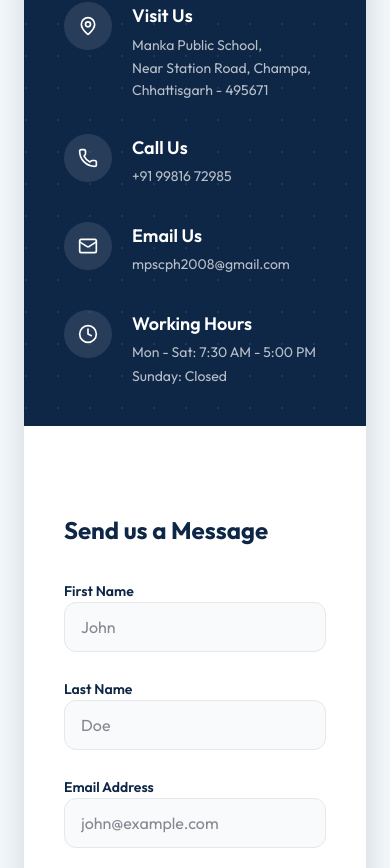
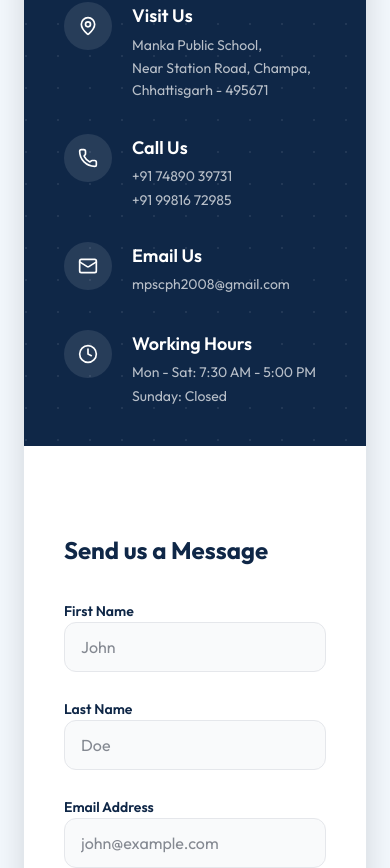
Before and after one commit to AvanishKesharwani/School-Website, a Next.js app: page / in a window 390 px wide. Shown: the part 8460-9328 px from the top of the page. Built offline with nearby package versions, Linux system fonts and the light colour scheme; no server answers.

Commit message:
feat: make contact options interactive and update phone ordering in Contact Us

```diff
--- a/src/components/Contact.tsx
+++ b/src/components/Contact.tsx
@@ -63,7 +63,7 @@ export default function Contact({ content }: { content?: any }) {
               <h3 className="text-3xl font-bold mb-8 text-white">Contact Info</h3>
 
               <div className="space-y-8">
-                <a href="https://maps.app.goo.gl/D8jQ8ebXdULu1UMZ6" target="_blank" rel="noopener noreferrer" className="flex items-start gap-5 group cursor-pointer hover:opacity-80 transition-opacity">
+                <a href="https://maps.app.goo.gl/jKrTcZmQikGgLvERA" target="_blank" rel="noopener noreferrer" className="flex items-start gap-5 group cursor-pointer hover:opacity-80 transition-opacity">
                   <div className="w-12 h-12 rounded-full bg-white/10 flex items-center justify-center shrink-0 group-hover:bg-[#E85D22] transition-colors duration-300">
                     <MapPin className="w-5 h-5 text-white" />
                   </div>
@@ -77,15 +77,24 @@ export default function Contact({ content }: { content?: any }) {
                   </div>
                 </a>
 
-                <a href="tel:+919981672985" className="flex items-start gap-5 group cursor-pointer hover:opacity-80 transition-opacity">
+                <div className="flex items-start gap-5 group">
                   <div className="w-12 h-12 rounded-full bg-white/10 flex items-center justify-center shrink-0 group-hover:bg-[#E85D22] transition-colors duration-300">
                     <Phone className="w-5 h-5 text-white" />
                   </div>
                   <div>
                     <h4 className="font-semibold text-lg mb-1">Call Us</h4>
-                    <p className="text-white/70 text-sm mb-1">+91 99816 72985</p>
+                    <p className="text-white/70 text-sm mb-1">
+                      <a href="tel:+917489039731" className="hover:text-[#E85D22] hover:underline transition-colors block">
+                        +91 74890 39731
+                      </a>
+                    </p>
+                    <p className="text-white/70 text-sm">
+                      <a href="tel:+919981672985" className="hover:text-[#E85D22] hover:underline transition-colors block">
+                        +91 99816 72985
+                      </a>
+                    </p>
                   </div>
-                </a>
+                </div>
 
                 <a href="mailto:mpscph2008@gmail.com" className="flex items-start gap-5 group cursor-pointer hover:opacity-80 transition-opacity">
                   <div className="w-12 h-12 rounded-full bg-white/10 flex items-center justify-center shrink-0 group-hover:bg-[#E85D22] transition-colors duration-300">
--- a/src/components/Footer.tsx
+++ b/src/components/Footer.tsx
@@ -83,17 +83,34 @@ export default function Footer() {
           <div>
             <h3 className="font-bold text-lg mb-6 text-brand-yellow">Contact Us</h3>
             <ul className="space-y-4">
-              <li className="flex gap-3 text-brand-white/70">
+              <li>
+                <a
+                  href="https://maps.app.goo.gl/jKrTcZmQikGgLvERA"
+                  target="_blank"
+                  rel="noopener noreferrer"
+                  className="flex gap-3 text-brand-white/70 hover:text-brand-white transition-colors"
+                >
                   <MapPin className="w-5 h-5 shrink-0 text-brand-yellow" />
                   <span>Manka Public School,<br />Champa, Chhattisgarh</span>
+                </a>
               </li>
-              <li className="flex gap-3 text-brand-white/70">
+              <li>
+                <a
+                  href="tel:+919981672985"
+                  className="flex gap-3 text-brand-white/70 hover:text-brand-white transition-colors"
+                >
                   <Phone className="w-5 h-5 shrink-0 text-brand-yellow" />
                   <span>+91 99816 72985</span>
+                </a>
               </li>
-              <li className="flex gap-3 text-brand-white/70">
+              <li>
+                <a
+                  href="mailto:mpscph2008@gmail.com"
+                  className="flex gap-3 text-brand-white/70 hover:text-brand-white transition-colors"
+                >
                   <Mail className="w-5 h-5 shrink-0 text-brand-yellow" />
                   <span>mpscph2008@gmail.com</span>
+                </a>
               </li>
             </ul>
           </div>
```
Lines whose indentation alone changed are shown as unchanged.
